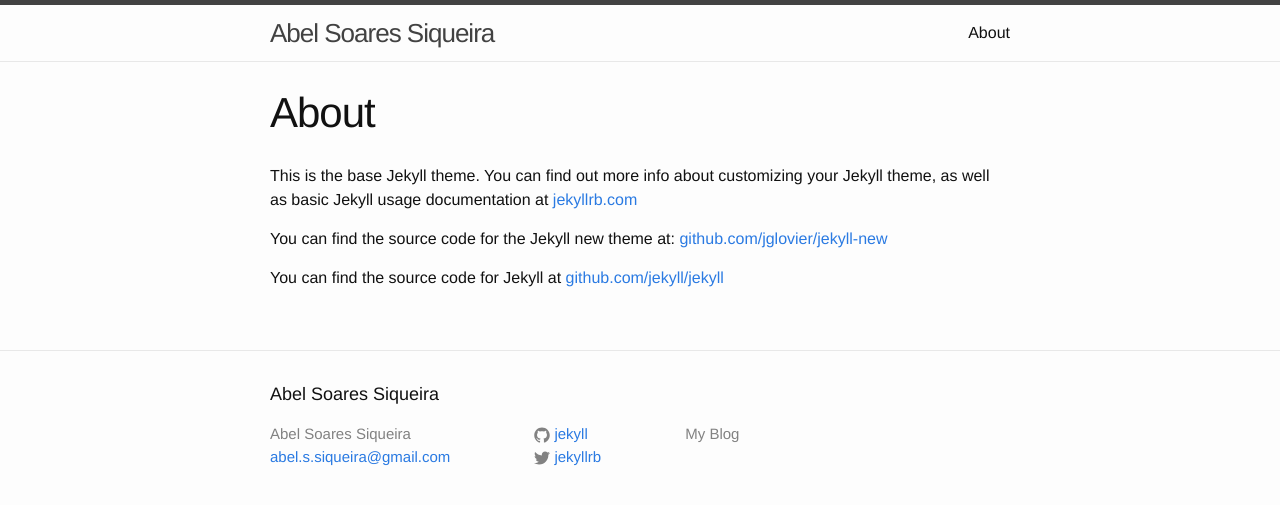
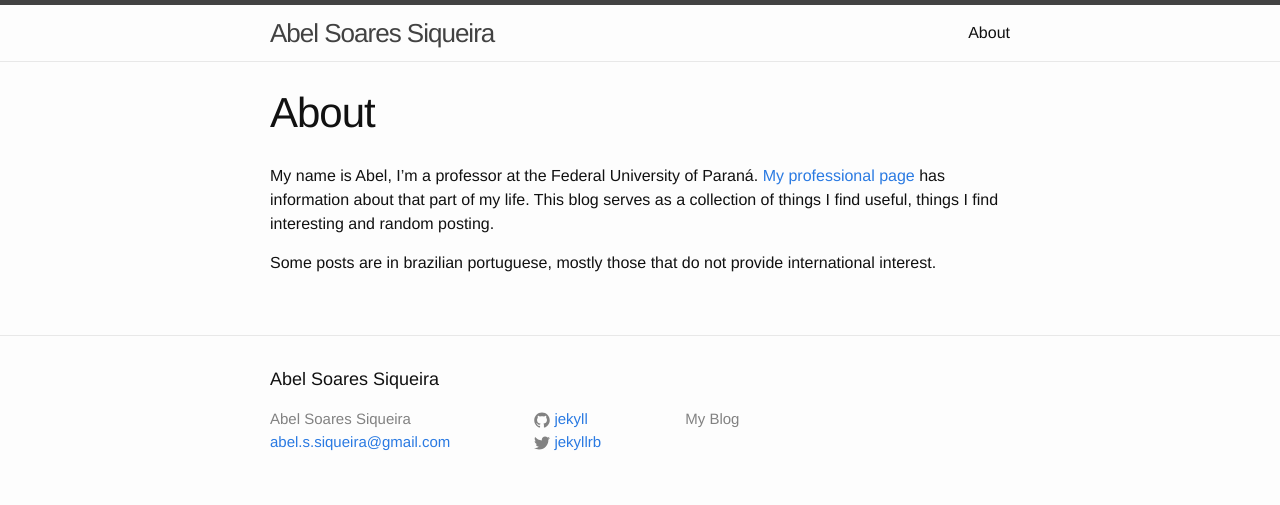
Before and after one commit to eirinin/blog, a Jekyll site: the page built from about.md, in a window 1280 px wide. Shown: the top 505 px of the page. Built offline with Jekyll 4.4.1, drawn with Linux system fonts in a browser that asks for light colours.

Commit message:
Update about.md

```diff
--- a/about.md
+++ b/about.md
@@ -4,8 +4,11 @@
 permalink: /about/
 ---
 
-This is the base Jekyll theme. You can find out more info about customizing your Jekyll theme, as well as basic Jekyll usage documentation at [jekyllrb.com](http://jekyllrb.com/)
+My name is Abel, I'm a professor at the Federal University of Paraná.
+[My professional page](http://people.ufpr.br/~abelsiqueira) has information
+about that part of my life.
+This blog serves as a collection of things I find useful, things I find
+interesting and random posting.
 
-You can find the source code for the Jekyll new theme at: [github.com/jglovier/jekyll-new](https://github.com/jglovier/jekyll-new)
-
-You can find the source code for Jekyll at [github.com/jekyll/jekyll](https://github.com/jekyll/jekyll)
+Some posts are in brazilian portuguese, mostly those that do not provide
+international interest.
```
